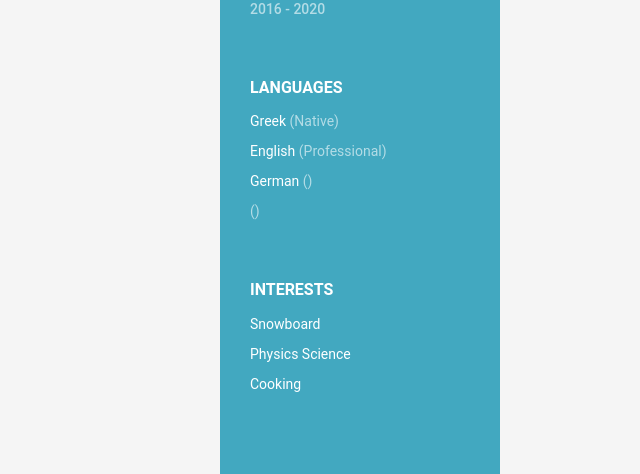
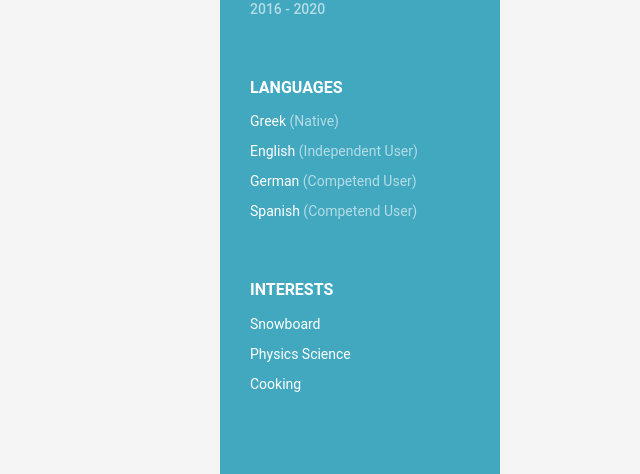
Before and after one commit to thanspan/CV, a Jekyll site: the page built from index.html, in a window 1280 px wide. Shown: the part 556-1030 px from the top of the page, without its empty margins (640-1280 px from the left). Built offline with Jekyll 4.4.1, drawn with Linux system fonts in a browser that asks for light colours.

Commit message:
Update data.yml

```diff
--- a/_data/data.yml
+++ b/_data/data.yml
@@ -29,13 +29,13 @@ sidebar:
         level: Native
 
       - idiom: English
-        level: Professional
+        level: Independent User
 
       - idiom: German
-        level:
+        level: Competend User
 
-      - idiom:
-        level:
+      - idiom: Spanish
+        level: Competend User
 
     interests:
       - item: Snowboard
```
